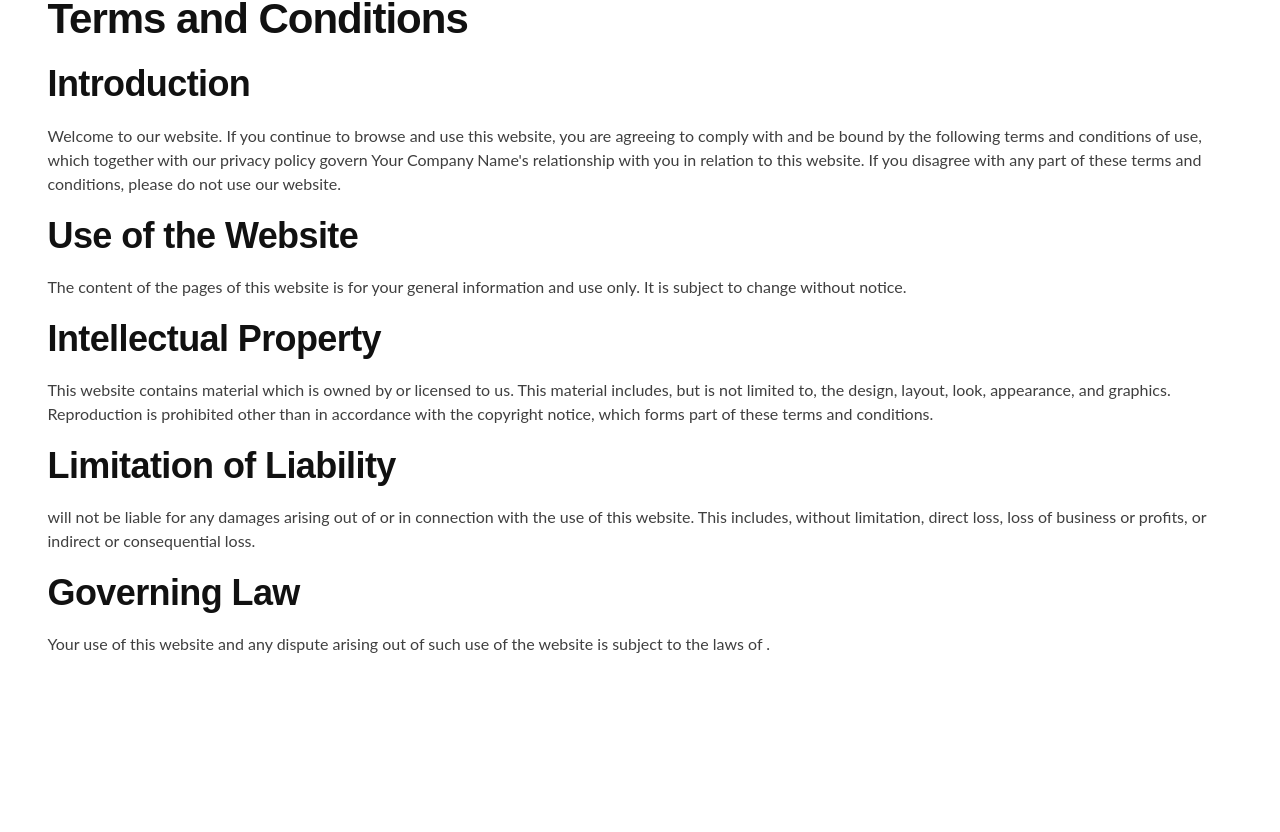
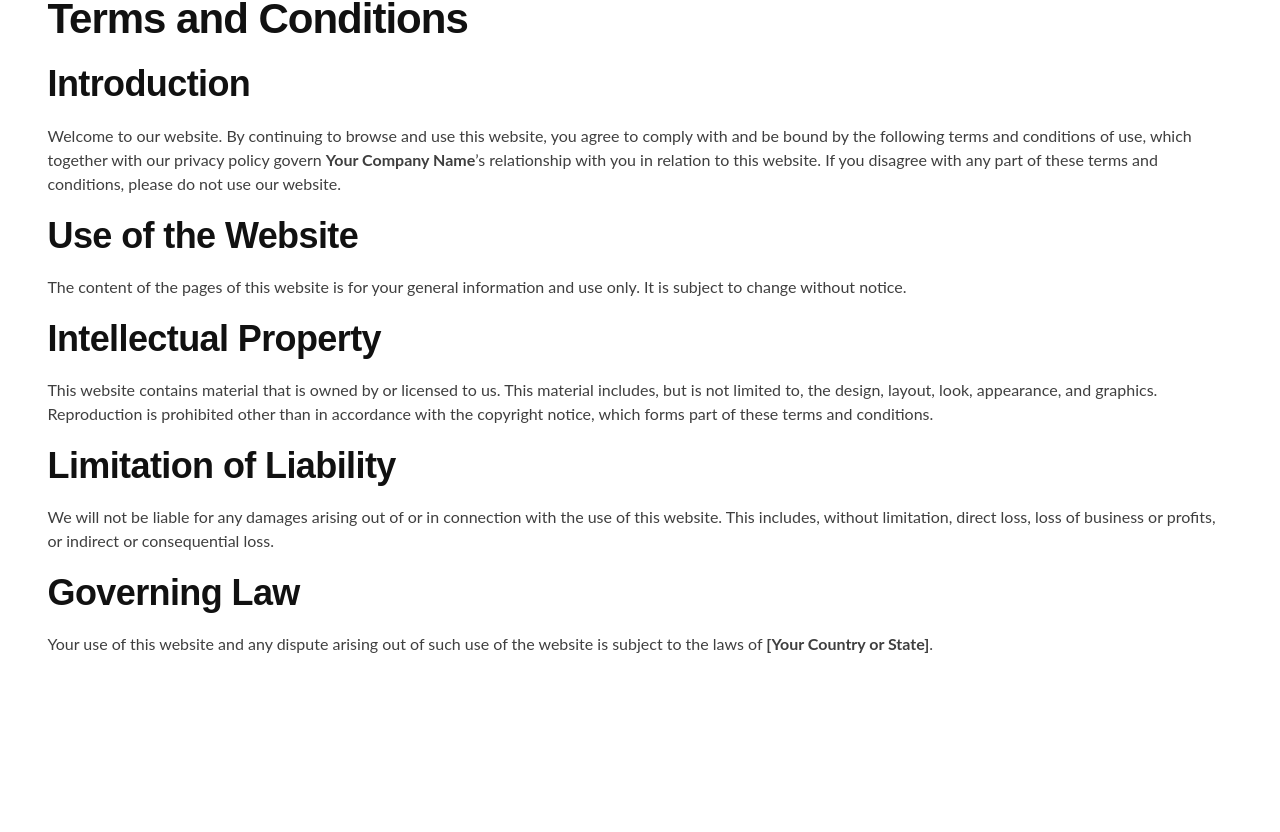
Before and after one commit to akash-deepsharma/Crm, a Next.js app: page /terms-and-conditions in a window 1280 px wide. Shown: the part 499-1331 px from the top of the page. Built offline with nearby package versions, Linux system fonts and the light colour scheme.

Commit message:
fixing error term and conditions

```diff
--- a/src/app/terms-and-conditions/page.js
+++ b/src/app/terms-and-conditions/page.js
@@ -1,20 +1,15 @@
+import InnerPageBanner from "@/components/Common/InnerPageBanner";
+import React from "react";
 
-import InnerPageBanner from '@/components/Common/InnerPageBanner';
-import React from 'react'
-
-export default function page() {
-
-
-
+export default function Page() {
   const bannerData = {
     pageName: "Terms and Conditions",
     pageTitle: "Welcome to Our Terms and Conditions",
   };
 
-
   return (
     <>
-        <InnerPageBanner data={bannerData}/>
+      <InnerPageBanner data={bannerData} />
 
       <div className="terms-and-conditions section-padding">
         <div className="container">
@@ -23,29 +18,45 @@ export default function page() {
 
             <h3>Introduction</h3>
             <p>
-                    Welcome to our website. If you continue to browse and use this website, you are agreeing to comply with and be bound by the following terms and conditions of use, which together with our privacy policy govern Your Company Name's relationship with you in relation to this website. If you disagree with any part of these terms and conditions, please do not use our website.
+              Welcome to our website. By continuing to browse and use this
+              website, you agree to comply with and be bound by the following
+              terms and conditions of use, which together with our privacy
+              policy govern <strong>Your Company Name</strong>’s relationship
+              with you in relation to this website. If you disagree with any
+              part of these terms and conditions, please do not use our website.
             </p>
+
             <h3>Use of the Website</h3>
             <p>
-                    The content of the pages of this website is for your general information and use only. It is subject to change without notice.
+              The content of the pages of this website is for your general
+              information and use only. It is subject to change without notice.
             </p>
+
             <h3>Intellectual Property</h3>
             <p>
-                    This website contains material which is owned by or licensed to us. This material includes, but is not limited to, the design, layout, look, appearance, and graphics. Reproduction is prohibited other than in accordance with the copyright notice, which forms part of these terms and conditions.
+              This website contains material that is owned by or licensed to us.
+              This material includes, but is not limited to, the design, layout,
+              look, appearance, and graphics. Reproduction is prohibited other
+              than in accordance with the copyright notice, which forms part of
+              these terms and conditions.
             </p>
+
             <h3>Limitation of Liability</h3>
             <p>
-                     will not be liable for any damages arising out of or in connection with the use of this website. This includes, without limitation, direct loss, loss of business or profits, or indirect or consequential loss.
+              We will not be liable for any damages arising out of or in
+              connection with the use of this website. This includes, without
+              limitation, direct loss, loss of business or profits, or indirect
+              or consequential loss.
             </p>
+
             <h3>Governing Law</h3>
             <p>
-                    Your use of this website and any dispute arising out of such use of the website is subject to the laws of .
+              Your use of this website and any dispute arising out of such use
+              of the website is subject to the laws of <strong>[Your Country or State]</strong>.
             </p>
           </div>
         </div>
       </div>
-
-
     </>
-  )
+  );
 }
```
Lines whose indentation alone changed are shown as unchanged.
